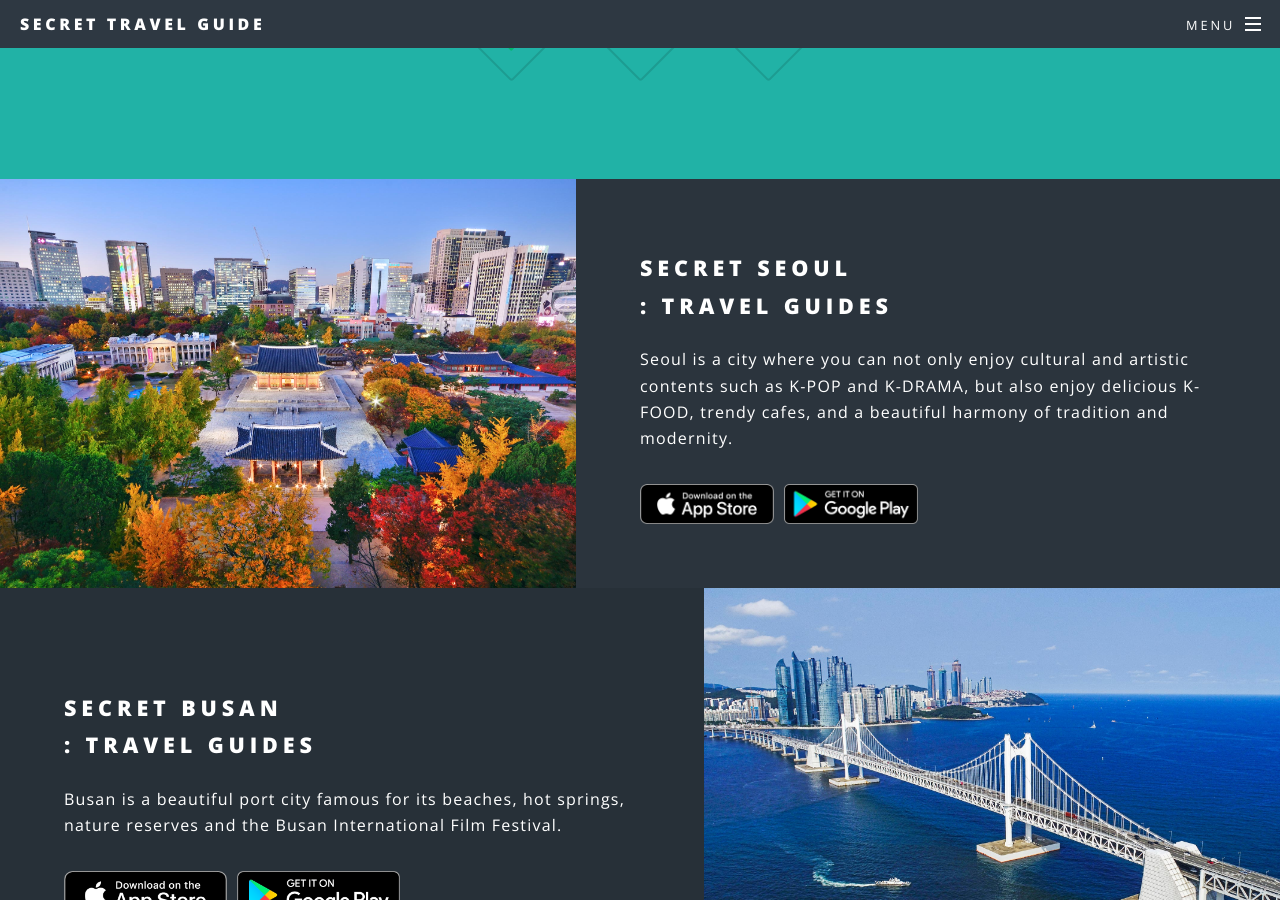
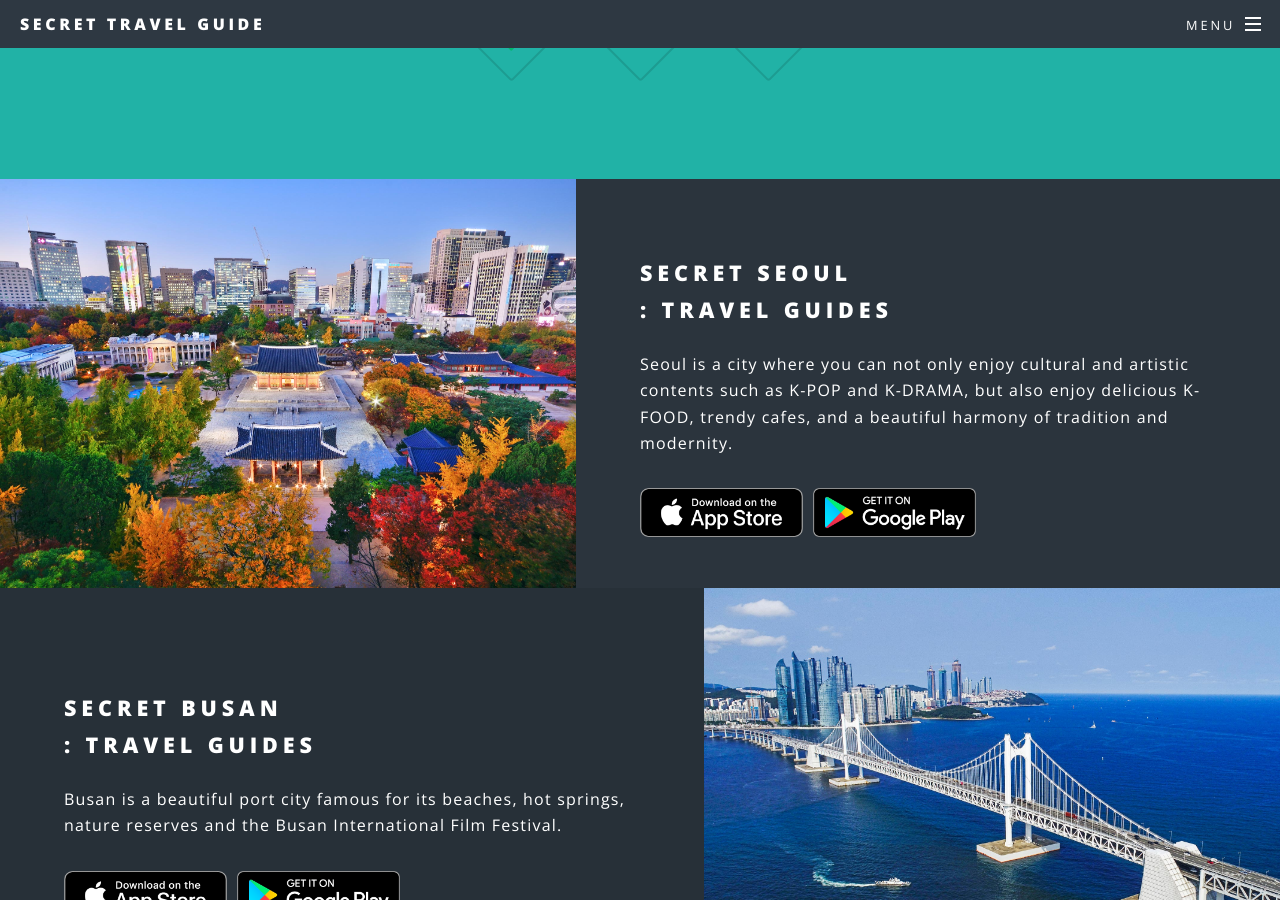
Before and after one commit to inansung/secret.github.io, a Jekyll site: the page built from index.html, in a window 1280 px wide and 900 px high, scrolled down 1242 px. Built offline with Jekyll 4.4.1, drawn with Linux system fonts in a browser that asks for light colours.

Commit message:
Update index.html

```diff
--- a/index.html
+++ b/index.html
@@ -39,25 +39,16 @@ layout: landing
 								<h2>Secret SEOUL<br />
 								: Travel Guides</h2>
 								<p>Seoul is a city where you can not only enjoy cultural and artistic contents such as K-POP and K-DRAMA, but also enjoy delicious K-FOOD, trendy cafes, and a beautiful harmony of tradition and modernity. </p>
-
-								<div style="width:100%; display: flex; margin: 10px auto;">
-								<div style="width:25%; border:0px yellow solid; flex:1;">
-									<a href="https://apps.apple.com/us/app/yourkorea-seoul/id1637598369" target="_blank"><img src="images/appstore_badge_original.png" alt="" style="width:calc(100% - 10px); border:0px solid; float:left; margin:0 15px 15px 0;" /></a>
+								<div align="left" style="width:90%; display: flex; margin:0px 15px 0px 0px; ">
+									<div style="width:30%; border:0px solid; flex:1;">
+										<a href="https://apps.apple.com/us/app/yourkorea-seoul/id1637598369" target="_blank"><img src="images/appstore_badge_original.png" alt="" style="width:calc(100% - 10px); border:0px solid;" /></a>
 									</div>
-								<div style="width:25%; border:0px yellow solid; flex:1;">
-									<a href="https://play.google.com/store/apps/details?id=net.yourkorea.seoul&hl=ko&gl=US" target="_blank"><img src="images/googleplay_badge_original.png" alt="" style="width:calc(100% - 10px); border:0px solid; float:left; margin:0 15px 15px 0;" /></a>
+									<div style="width:30%; border:0px solid; flex:1;">
+										<a href="https://play.google.com/store/apps/details?id=net.yourkorea.seoul&hl=ko&gl=US" target="_blank"><img src="images/googleplay_badge_original.png" alt="" style="width:calc(100% - 10px); border:0px solid;" /></a>
 									</div>
-								<div style="width:25%; border:0px solid; flex:1;">
-								</div>
-								<div style="width:25%; border:0px solid; flex:1;">
+									<div style="width:30%; border:0px solid; flex:1;">
 									</div>
 								</div>
-<!--
-								<div class="grid-image">
-									<a href="https://apps.apple.com/us/app/yourkorea-seoul/id1637598369" target="_blank"><img src="images/appstore_badge_original.png" alt="" /></a>
-									<a href="https://play.google.com/store/apps/details?id=net.yourkorea.seoul&hl=ko&gl=US" target="_blank"><img src="images/googleplay_badge_original.png" alt="" /></a>
-								</div>
--->
 							</div>
 						</section>
 						<section class="spotlight">
@@ -82,9 +73,15 @@ layout: landing
 								<h2>Secret JEJU<br />
 								: Travel Guides</h2>
 								<p>Jeju Island is an island designated as a UNESCO Biosphere Reserve and is considered a representative tourist destination in Korea due to its abundance of attractions.</p>
-								<div class="grid-image">
-									<a href="https://apps.apple.com/us/app/yourkorea-seoul/id1637598369" target="_blank"><img src="images/appstore_badge_original.png" alt="" /></a>
-									<a href="https://play.google.com/store/apps/details?id=net.yourkorea.seoul&hl=ko&gl=US" target="_blank"><img src="images/googleplay_badge_original.png" alt="" /></a>
+								<div align="left" style="width:90%; display: flex; margin:0px 15px 0px 0px; ">
+									<div style="width:30%; border:0px solid; flex:1;">
+										<a href="https://apps.apple.com/us/app/yourkorea-seoul/id1637598369" target="_blank"><img src="images/appstore_badge_original.png" alt="" style="width:calc(100% - 10px); border:0px solid;" /></a>
+									</div>
+									<div style="width:30%; border:0px solid; flex:1;">
+										<a href="https://play.google.com/store/apps/details?id=net.yourkorea.seoul&hl=ko&gl=US" target="_blank"><img src="images/googleplay_badge_original.png" alt="" style="width:calc(100% - 10px); border:0px solid;" /></a>
+									</div>
+									<div style="width:30%; border:0px solid; flex:1;">
+									</div>
 								</div>
 							</div>
 						</section>
```
Lines whose indentation alone changed are shown as unchanged.
